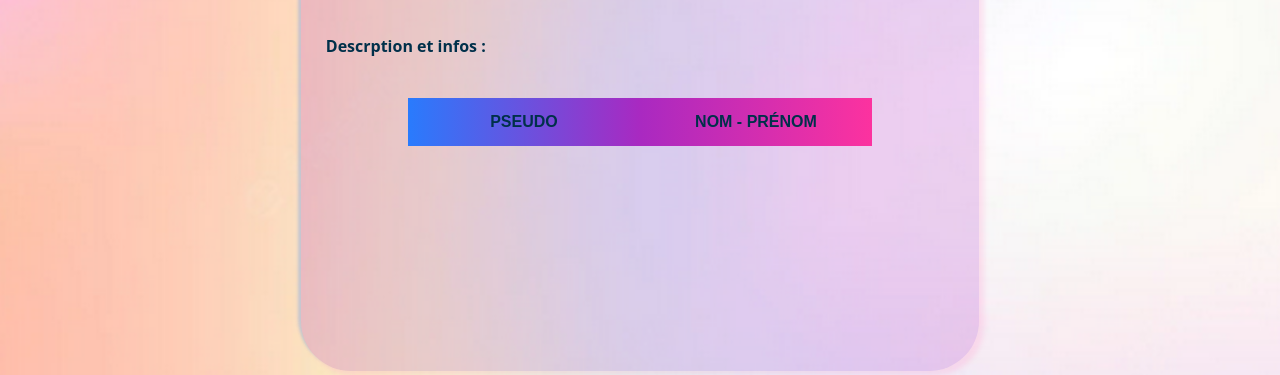
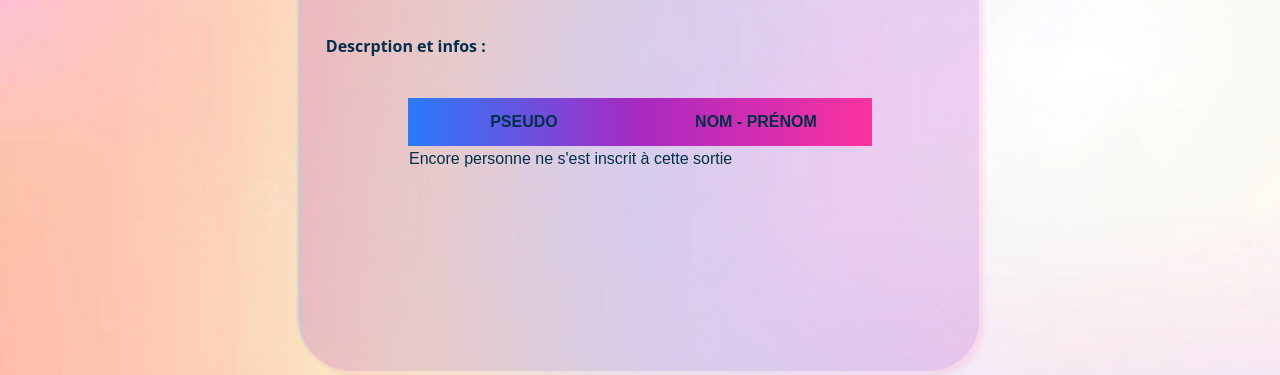
Before and after one commit to MrAsuKo/sortir, a Symfony app: template templates/sortie/afficher.html.twig in a window 1280 px wide. Shown: the part 650-1025 px from the top of the page. Run offline with Twig, Linux system fonts and the light colour scheme; the template is opened without the code that fills it, so the values that code supplies are empty; some libraries are stand-ins or nearby versions.

Commit message:
p'tit condition des familles ( ouai je push une ligne )

```diff
--- a/templates/accueil/index.html.twig
+++ b/templates/accueil/index.html.twig
@@ -133,5 +133,5 @@
             </div>
     </div>
 
-    <script src="{{ asset('js/groupe.js') }}"></script>
+
 {% endblock %}
--- a/templates/base.html.twig
+++ b/templates/base.html.twig
@@ -53,4 +53,6 @@
     </div>
 
     </body>
+
+    <script src="{{ asset('js/groupe.js') }}"></script>
 </html>
--- a/templates/sortie/afficher.html.twig
+++ b/templates/sortie/afficher.html.twig
@@ -93,6 +93,12 @@
                                 <td class="gras index_td afficher_td">{{ part.pseudo }}</td>
                                 <td class="index_td afficher_td">{{ part.nom }} {{ part.prenom }}</td>
                             </tr>
+                            {% else %}
+
+                            <tr>
+                                <td>Encore personne ne s'est inscrit à cette sortie</td>
+                            </tr>
+
                         {% endfor %}
                     </tbody>
                 </table>
@@ -106,6 +112,8 @@
     {% set latitudeMin = sortie.lieu.latitude - 0.05 %}
     {% set latitudeMax = sortie.lieu.latitude + 0.05 %}
 
-    <iframe width="425" height="350"
-            src="https://www.openstreetmap.org/export/embed.html?bbox={{ longitudeMin}}%2C{{ latitudeMin }}%2C{{ longitudeMax }}%2C{{ latitudeMax }}&amp;layer=mapnik&amp;marker={{ sortie.lieu.latitude}}%2C{{ sortie.lieu.longitude}}&zoom=1" style="border: 1px solid black"></iframe>
+
+            <iframe width="425" height="350"
+                    src="https://www.openstreetmap.org/export/embed.html?bbox={{ longitudeMin}}%2C{{ latitudeMin }}%2C{{ longitudeMax }}%2C{{ latitudeMax }}&amp;layer=mapnik&amp;marker={{ sortie.lieu.latitude}}%2C{{ sortie.lieu.longitude}}&zoom=1" style="border: 1px solid black"></iframe>
+
 {% endblock %}
```
